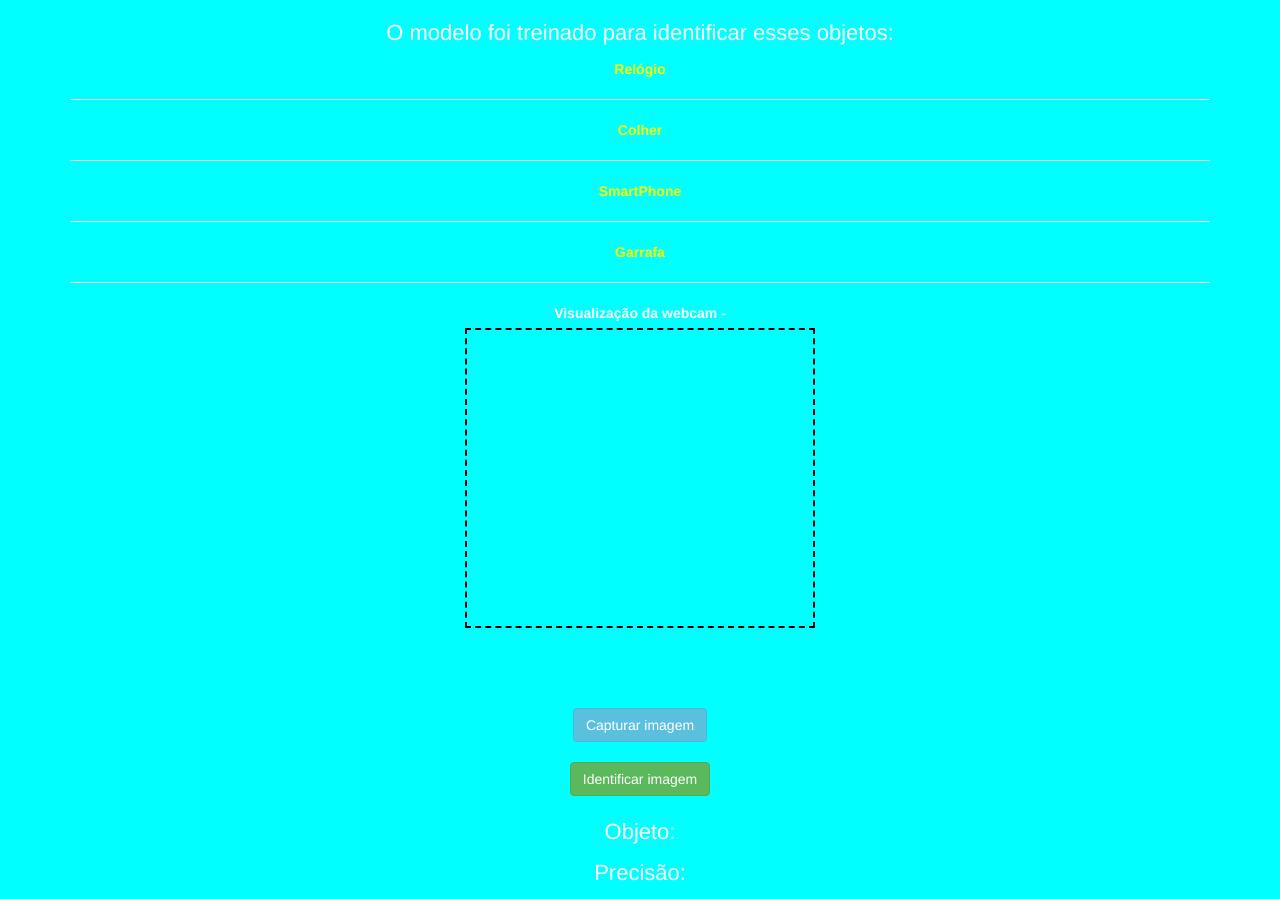
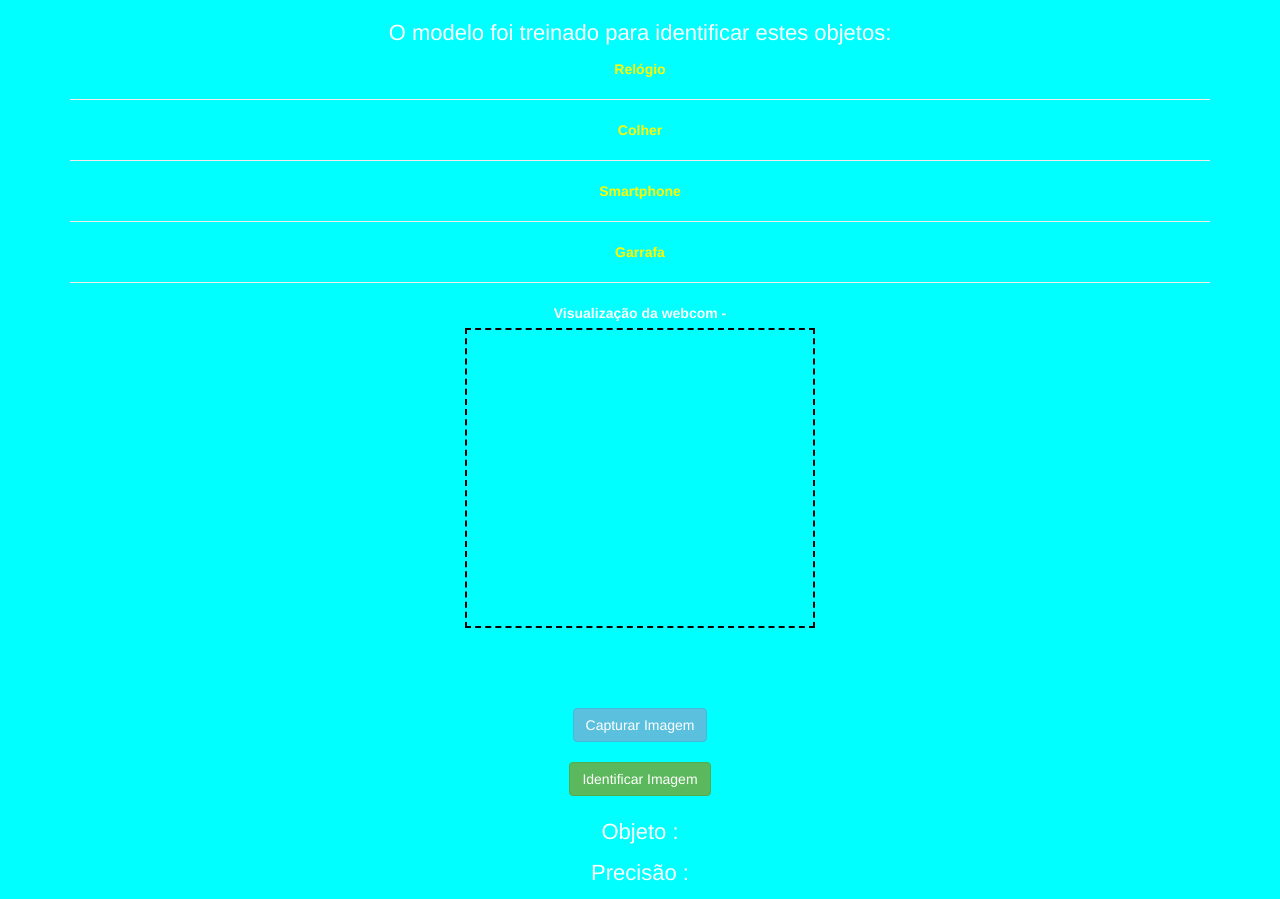
Before and after one commit to JG310712/aula105, a plain HTML site: page index.html in a window 1280 px wide. Shown: the part 68-967 px from the top of the page. Drawn offline with nearby package versions, Linux system fonts and the light colour scheme; a script that the page names is missing.

Commit message:
Update index.html

```diff
--- a/index.html
+++ b/index.html
@@ -12,37 +12,43 @@
    <link rel="stylesheet" href="style.css">
 
   </head>
+
   <body>
   <div class="container">
+
     <center>
       <h3 class="btn btn-default heading">IDENTIFICADOR DE IMAGENS</h3>
       <br><br>
 
-            <p style="font-size: 22px;">O modelo foi treinado para identificar esses objetos:</p>
+      <p style="font-size: 22px;">O modelo foi treinado para identificar estes objetos: </p>
+
       <b class="name_of_objects">
         Relógio
         <hr>
         Colher
         <hr>
-                SmartPhone
+        Smartphone
         <hr>
         Garrafa
         <hr>
       </b>
 
-            <label>Visualização da webcam - </label>
+      <label>Visualização da webcom - </label>
       <div id="camera"></div>
       <br><br>
       <div id="result"></div>
       <br><br>
-            <button onclick="take_snapshot();" class="btn btn-info">Capturar imagem</button>
+      <button onclick="take_snapshot();" class="btn btn-info">Capturar Imagem</button>
       <br><br>
-            <button onclick="check();" class="btn btn-success">Identificar imagem</button>
+      <button onclick="check();" class="btn btn-success">Identificar Imagem</button>
       <br><br>
 
-            <p style="font-size: 22px;">Objeto:<span id="result_object_name"></span> </p>
-            <p style="font-size: 22px;">Precisão:<span id="result_object_accuracy"></span> </p>
+      <p style="font-size: 22px;">Objeto : <span id="result_object_name"></span> </p>
+      <p style="font-size: 22px;">Precisão : <span id="result_object_accuracy"></span> </p>
     </center>
+
   </div>
-    <script sr="main.js"></script>
+<script src="main.js"></script>
+
   </body>
+</html>
```
Lines whose indentation alone changed are shown as unchanged.
